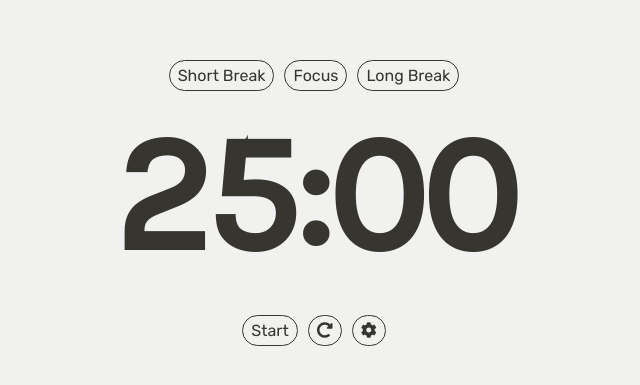
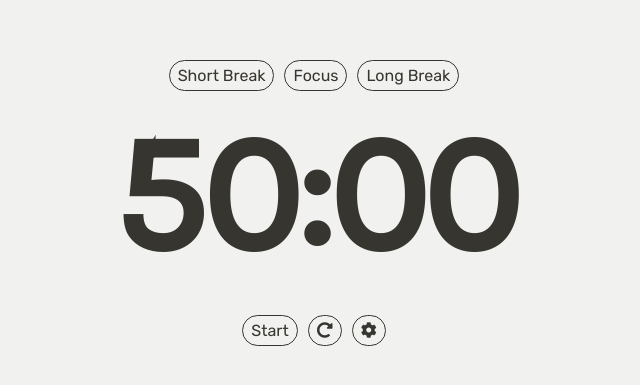
Before and after one commit to evasq3156/FirstSteps, a plain HTML site: page index.html in a window 1280 px wide. Shown: the part 205-590 px from the top of the page, without its empty margins (326-966 px from the left). Drawn offline with Linux system fonts and the light colour scheme.

Commit message:
index.html

```diff
--- a/index.html
+++ b/index.html
@@ -2,7 +2,7 @@
 <html lang="en" >
 <head>
   <meta charset="UTF-8">
-  <title>CodePen - Pomodoro Time Tracker - 5-8-23</title>
+  <title>Pomodoro Time Tracker - 6/1/26 - obtained from giorgiark</title>
   <link rel="stylesheet" href="./style.css">
 
 </head>
@@ -26,7 +26,7 @@
       <button id="long-break-interval-btn" class="interval-btn">Long Break</button>
     </div>
     <div id="timer-container">
-      <div id="time-left">25:00</div>
+      <div id="time-left">50:00</div>
     </div>
     <div id="start-stop-reset-container">
       <button id="start-stop-btn">Start</button>
```
